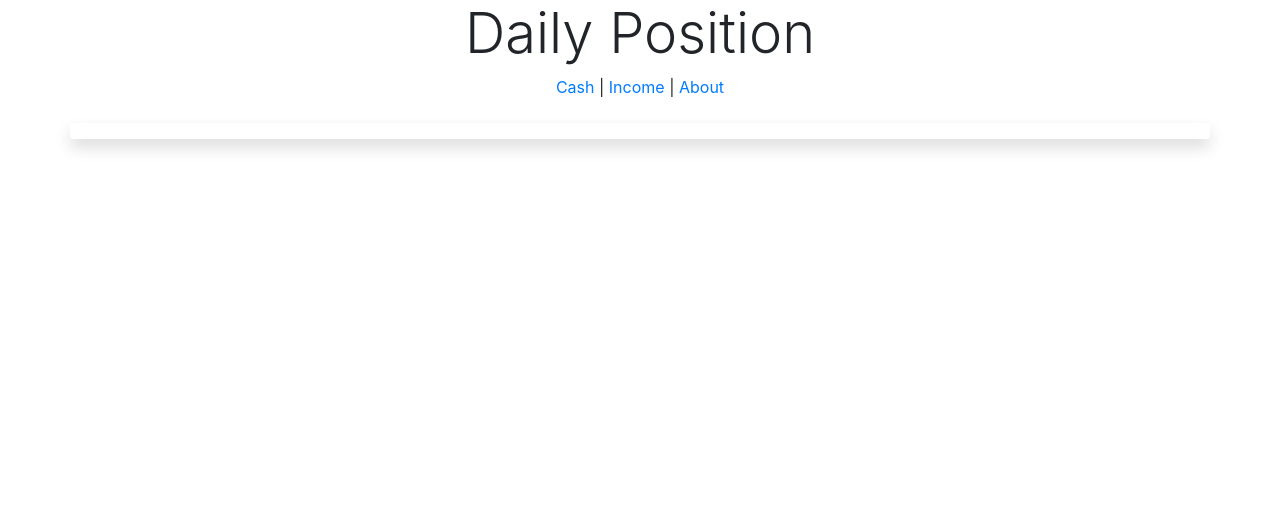
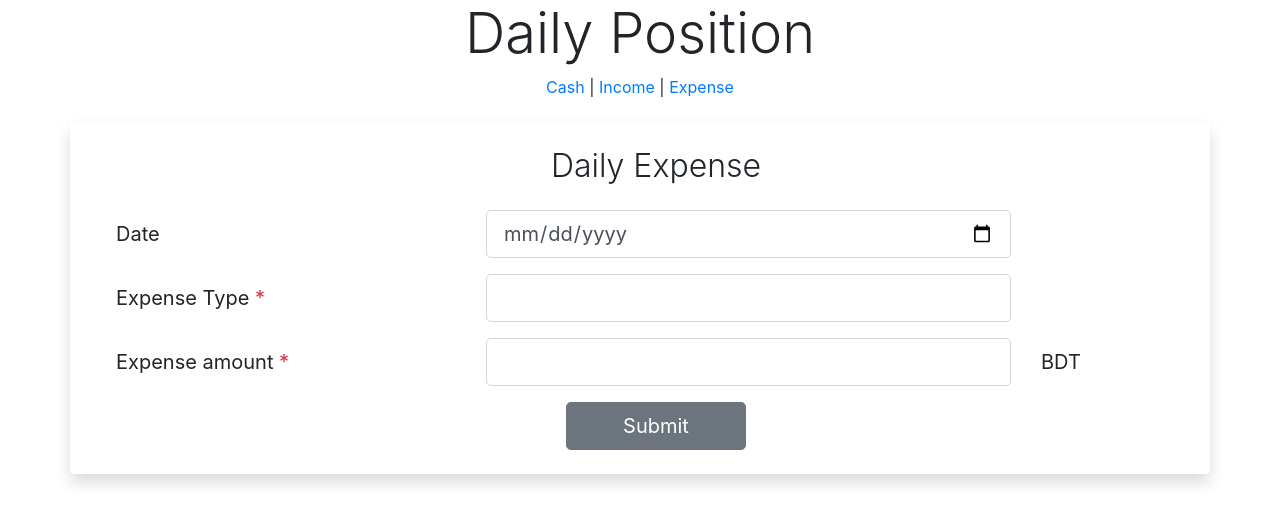
Before and after one commit to mdajgarhossain/daily-position, a Vue app: page /expense in a window 1280 px wide. Shown: the top 524 px of the page. Built offline with nearby package versions, Linux system fonts and the light colour scheme; the HTML template or start-up script is replaced by a standard one.

Commit message:
Add DailyExpense

```diff
--- a/src/App.vue
+++ b/src/App.vue
@@ -5,7 +5,8 @@
       <div id="nav">
         <router-link to="/">Cash</router-link> |
         <router-link to="/income">Income</router-link> |
-        <router-link to="/about">About</router-link>
+        <router-link to="/expense">Expense</router-link>
+        <!-- <router-link to="/about">About</router-link> -->
       </div>
     </div>
     <div class="row d-flex justify-content-center my-4 py-2 rounded shadow">
--- /dev/null
+++ b/src/components/DailyExpense.vue
@@ -0,0 +1,148 @@
+<template>
+  <div class="container ml-3">
+    <form @submit.prevent="submit">
+      <h2 class="text-center font-weight-light py-3">Daily Expense</h2>
+      <!-- Errors -->
+      <div v-if="errors.length">
+        <b>Please correct the following error(s):</b>
+        <ul>
+          <li v-for="(error, index) in errors" :key="index" class="text-danger">
+            {{ error }}
+          </li>
+        </ul>
+      </div>
+      <!-- Date -->
+      <div class="form-group row">
+        <label for="date" class="col-sm-4 col-form-label col-form-label-lg"
+          >Date</label
+        >
+        <div class="col-sm-6">
+          <input
+            v-model="date"
+            id="date"
+            type="date"
+            name="date"
+            class="form-control form-control-lg"
+          />
+        </div>
+      </div>
+      <!-- Expense type input -->
+      <div class="form-group row">
+        <label
+          for="expense-type"
+          class="col-sm-4 col-form-label col-form-label-lg"
+          >Expense Type <span class="text-danger">*</span></label
+        >
+        <div class="col-sm-6">
+          <input
+            v-model="expenseType"
+            id="expense-type"
+            type="text"
+            list="types"
+            name="expense-type"
+            class="form-control form-control-lg"
+            @keyup.enter="optionToBeAdded"
+            @blur="optionToBeAdded"
+          />
+          <datalist id="types">
+            <option v-for="(option, index) in options" :key="index">
+              {{ option.type }}
+            </option>
+          </datalist>
+        </div>
+      </div>
+      <!-- Expense amount input -->
+      <div class="form-group row">
+        <label
+          for="expense-amount"
+          class="col-sm-4 col-form-label col-form-label-lg"
+          >Expense amount <span class="text-danger">*</span></label
+        >
+        <div class="col-sm-6">
+          <input
+            v-model="expenseAmount"
+            id="expense-amount"
+            type="number"
+            min="1"
+            name="expense-amount"
+            class="form-control form-control-lg"
+          />
+        </div>
+        <div class="col-sm-2 text-left d-flex align-items-center currency">
+          BDT
+        </div>
+      </div>
+      <!-- Submit -->
+      <div class="form-group row">
+        <div class="col-sm-12 text-center">
+          <button
+            type="submit"
+            value="Submit"
+            class="btn btn-secondary btn-lg col-2"
+          >
+            Submit
+          </button>
+        </div>
+      </div>
+    </form>
+  </div>
+</template>
+
+<script>
+export default {
+  name: "DailyIncome",
+  components: {},
+  data() {
+    return {
+      errors: [],
+      date: "",
+      expenseType: null,
+      expenseAmount: null,
+      options: [{ type: "Type1" }, { type: "Type2" }, { type: "Type3" }],
+    };
+  },
+  computed: {
+    itemToBeSaved() {
+      return {
+        date: this.date,
+        expenseType: this.expenseType,
+        expenseAmount: this.expenseAmount,
+        // options: this.options.push({ title: this.incomeType }),
+      };
+    },
+  },
+  methods: {
+    reset() {
+      this.date = "";
+      this.expenseType = null;
+      this.expenseAmount = null;
+    },
+    optionToBeAdded() {
+      this.options.push({ id: new Date().valueOf(), title: this.incomeType });
+    },
+    submit() {
+      if (this.expenseType && this.expenseAmount) {
+        this.errors = [];
+        console.log(this.itemToBeSaved);
+        this.reset();
+        return true;
+      }
+
+      this.errors = [];
+
+      if (!this.expenseType) {
+        this.errors.push("You must select an expense option");
+      }
+      if (!this.expenseAmount) {
+        this.errors.push("You must provide expense amount");
+      }
+    },
+  },
+};
+</script>
+
+<style scoped>
+.currency {
+  font-size: 20px;
+}
+</style>
--- a/src/router/index.js
+++ b/src/router/index.js
@@ -16,14 +16,19 @@ const routes = [
     component: () => import("../views/DailyIncome.vue"),
   },
   {
-    path: "/about",
-    name: "About",
-    // route level code-splitting
-    // this generates a separate chunk (about.[hash].js) for this route
-    // which is lazy-loaded when the route is visited.
-    component: () =>
-      import(/* webpackChunkName: "about" */ "../views/About.vue"),
+    path: "/expense",
+    name: "DailyExpense",
+    component: () => import("../views/DailyExpense.vue"),
   },
+  // {
+  //   path: "/about",
+  //   name: "About",
+  //   // route level code-splitting
+  //   // this generates a separate chunk (about.[hash].js) for this route
+  //   // which is lazy-loaded when the route is visited.
+  //   component: () =>
+  //     import(/* webpackChunkName: "about" */ "../views/About.vue"),
+  // },
 ];
 
 const router = new VueRouter({
--- /dev/null
+++ b/src/views/DailyExpense.vue
@@ -0,0 +1,17 @@
+<template>
+  <div class="daily-expense">
+    <DailyExpense />
+  </div>
+</template>
+
+<script>
+import DailyExpense from "../components/DailyExpense";
+export default {
+  components: {
+    DailyExpense,
+  },
+};
+</script>
+
+<style>
+</style>
```
